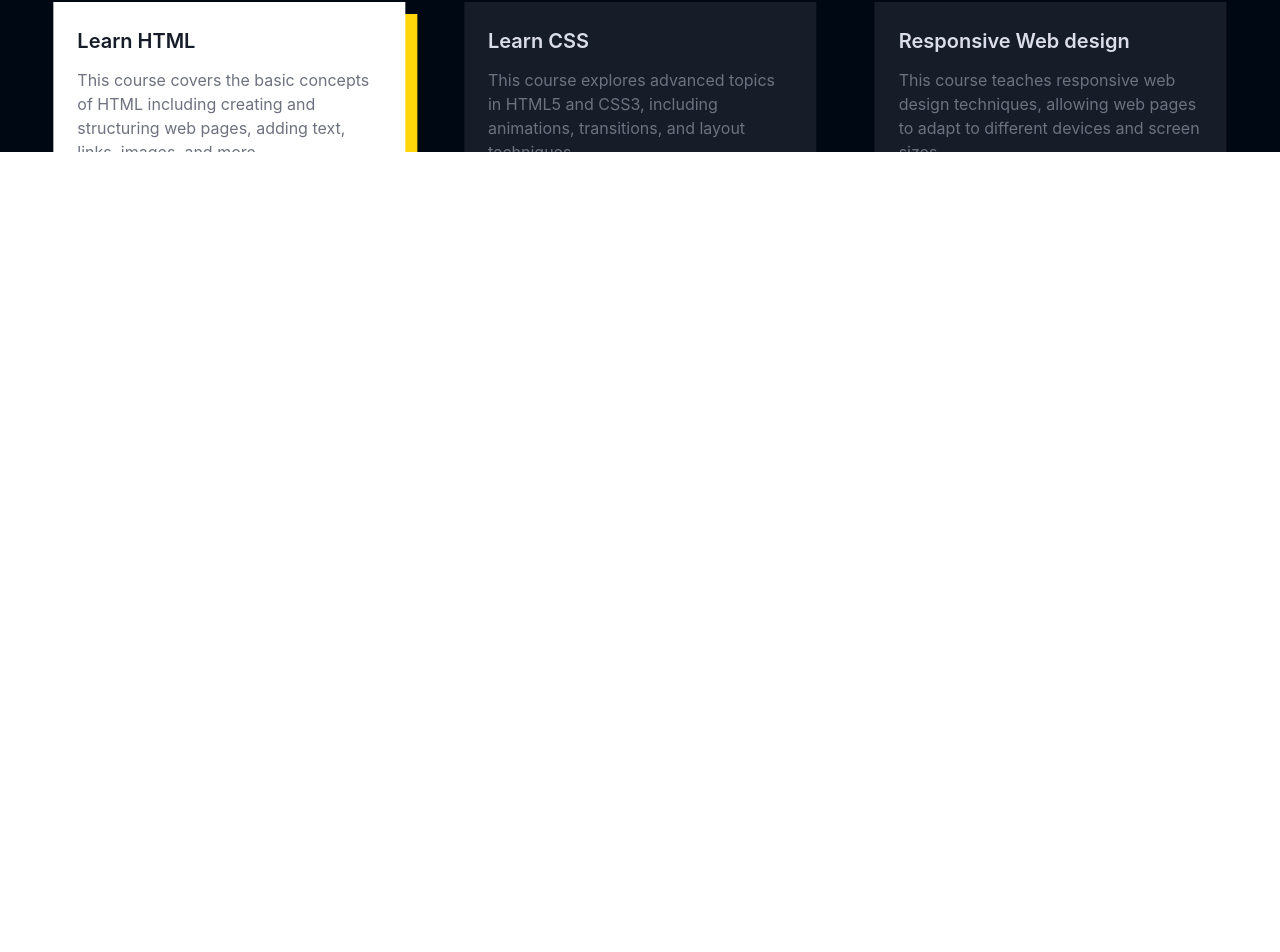
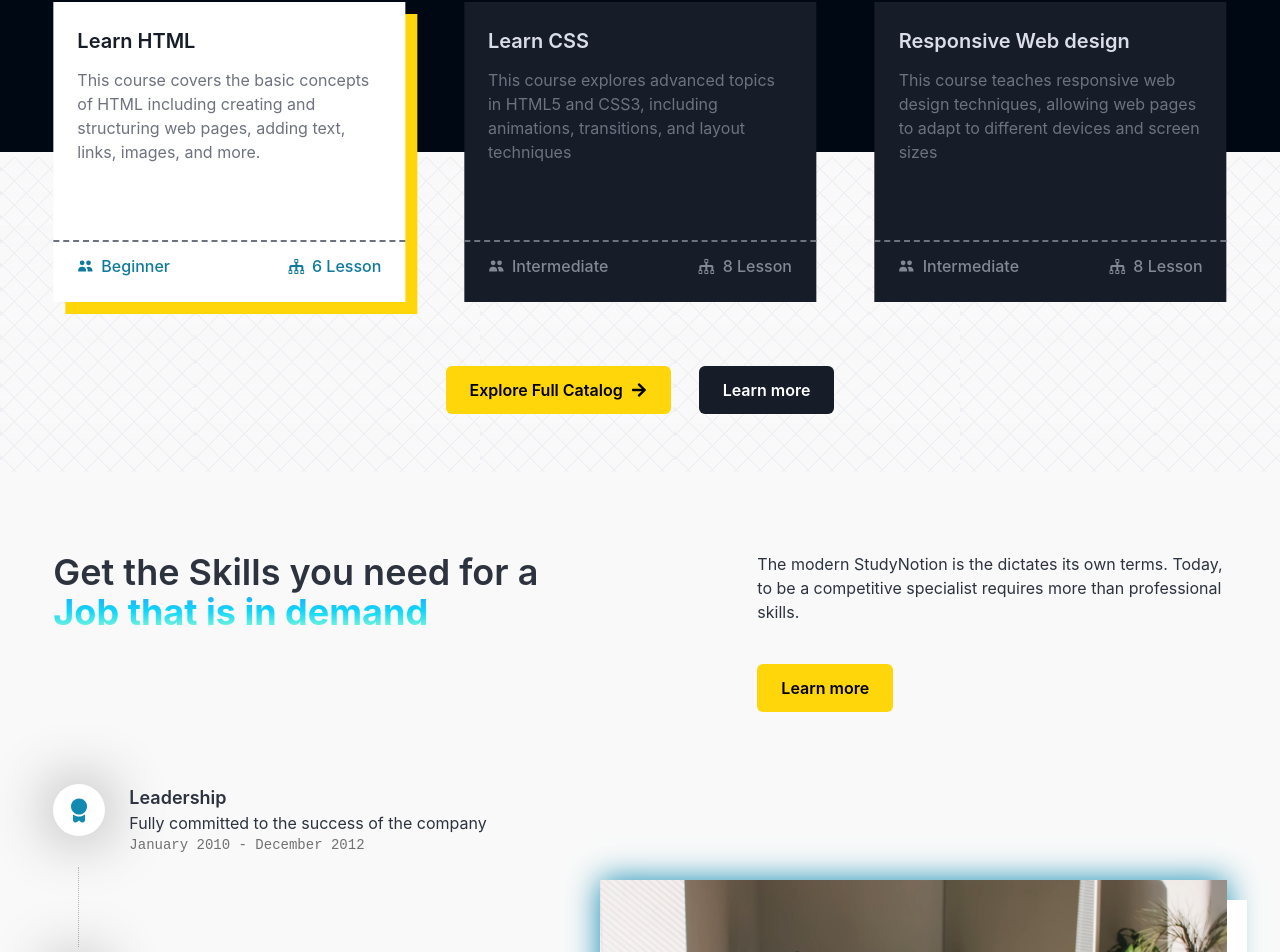
Before and after one commit to amitamrutiya/Study-Notion, a React (Vite) app in the folder frontend/: page / in a window 1280 px wide. Shown: the part 1830-2782 px from the top of the page. Before the commit the page ends 1982 px from the top, so only its background shows below. Built offline with nearby package versions, Linux system fonts and the light colour scheme; the HTML template or start-up script is replaced by a standard one.

Commit message:
create section 2 and section 3 in homepage

```diff
--- a/frontend/src/components/core/HomePage/CourseCard.jsx
+++ b/frontend/src/components/core/HomePage/CourseCard.jsx
@@ -2,26 +2,49 @@
 import { HiUsers } from "react-icons/hi";
 import { ImTree } from "react-icons/im";
 
+const CourseCard = ({ cardData, currentCard, setCurrentCard }) => {
+  return (
+    <div
+      className={`w-[360px] lg:w-[30%] text-richblack-25 h-[300px] box-border cursor-pointer
+                   ${
+                     currentCard === cardData.heading
+                       ? "bg-white shadow-[12px_12px_0_0] shadow-yellow-50"
+                       : "bg-richblack-800"
+                   }  `}
+      onClick={() => setCurrentCard(cardData.heading)}
+    >
+      <div className="border-b-[2px] border-richblack-400 border-dashed h-[80%] p-6 flex flex-col gap-3">
+        <div
+          className={` ${
+            currentCard === cardData.heading && "text-richblack-800"
+          } font-semibold text-[20px]`}
+        >
+          {" "}
+          {cardData?.heading}{" "}
+        </div>
+        <div className="text-richblack-400">{cardData.description}</div>
+      </div>
 
-const CourseCard = ({cardData, currentCard, setCurrentCard}) => {
-  return (
-
-    <div className = {`w-[360px] lg:w-[30%] text-richblack-25 h-[300px] box-border cursor-pointer
-                   ${currentCard === cardData.heading ? "bg-white shadow-[12px_12px_0_0] shadow-yellow-50" : "bg-richblack-800"}  `}
-                    onClick = {() => setCurrentCard(cardData.heading)} >
-
-        <div className="border-b-[2px] border-richblack-400 border-dashed h-[80%] p-6 flex flex-col gap-3">
-          <div className = {` ${currentCard === cardData.heading && "text-richblack-800"} font-semibold text-[20px]`} > {cardData?.heading} </div>
-          <div className="text-richblack-400">{cardData.description}</div>
-        </div>
-
-        <div className = {`flex justify-between ${currentCard === cardData.heading ? "text-blue-300" : "text-richblack-300" } px-6 py-3 font-medium`} >
-          <p className="flex items-center gap-2 text-[16px]">  <HiUsers /> {cardData.level} </p>           {/* Level :- Beginner*/}
-          <p className="flex items-center gap-2 text-[16px]"> <ImTree /> {cardData.lessionNumber} Lession </p>       {/* Flow Chart :- 6 Lession*/}
-        </div>
-
+      <div
+        className={`flex justify-between ${
+          currentCard === cardData.heading
+            ? "text-blue-300"
+            : "text-richblack-300"
+        } px-6 py-3 font-medium`}
+      >
+        <p className="flex items-center gap-2 text-[16px]">
+          {" "}
+          <HiUsers /> {cardData.level}{" "}
+        </p>{" "}
+        {/* Level :- Beginner*/}
+        <p className="flex items-center gap-2 text-[16px]">
+          {" "}
+          <ImTree /> {cardData.lessonNumber} Lesson{" "}
+        </p>{" "}
+        {/* Flow Chart :- 6 Lession*/}
+      </div>
     </div>
-
- )}
+  );
+};
 
 export default CourseCard;
--- a/frontend/src/pages/Home.jsx
+++ b/frontend/src/pages/Home.jsx
@@ -2,13 +2,13 @@ import { Link } from "react-router-dom";
 import { FaArrowRight } from "react-icons/fa";
 import HighlightText from "../components/core/HomePage/HighlightText";
 import Banner from "../assets/Images/banner.mp4";
-// import Footer from "../components/common/Footer";
 import CTAButton from "../components/core/HomePage/Button";
 import CodeBlocks from "../components/core/HomePage/CodeBlocks";
 import ExploreMore from "../components/core/HomePage/ExploreMore";
-// import InstructorSection from "../components/core/HomePage/InstructorSection";
-// import LearningLanguageSection from "../components/core/HomePage/LearningLanguageSection";
-// import TimelineSection from "../components/core/HomePage/TimelineSection";
+import Footer from "../components/common/Footer";
+import InstructorSection from "../components/core/HomePage/InstructorSection";
+import LearningLanguageSection from "../components/core/HomePage/LearningLanguageSection";
+import TimelineSection from "../components/core/HomePage/TimelineSection";
 // import ReviewSlider from "../components/common/ReviewSlider";
 
 function Home() {
@@ -69,7 +69,8 @@ function Home() {
             position={"lg:flex-row"}
             heading={
               <div className="text-4xl font-semibold">
-                Unlock Your <HighlightText text={"coding potential"} /> with our online courses
+                Unlock Your <HighlightText text={"coding potential"} /> with our
+                online courses
               </div>
             }
             subheading={
@@ -116,11 +117,65 @@ function Home() {
 
         <ExploreMore />
       </div>
-      {/* Section 2 */}
+      {/*Section 2  */}
+      <div className="bg-pure-greys-5 text-richblack-700">
+        <div className="homepage_bg h-[320px]">
+          <div className="mx-auto flex w-11/12 max-w-maxContent flex-col items-center justify-between gap-8">
+            <div className="lg:h-[150px]"></div>
 
-      {/* Section 3 */}
+            <div className="flex flex-row gap-7 text-white lg:mt-8">
+              <CTAButton active={true} linkto={"/signup"}>
+                <div className="flex items-center gap-2">
+                  {" "}
+                  Explore Full Catalog <FaArrowRight />{" "}
+                </div>
+              </CTAButton>
+              <CTAButton active={false} linkto={"/signup"}>
+                {" "}
+                Learn more{" "}
+              </CTAButton>
+            </div>
+          </div>
+        </div>
 
-      {/* Section 4 */}
+        <div className="mx-auto flex w-11/12 max-w-maxContent flex-col items-center justify-between gap-8 ">
+          <div className="mb-10 mt-[-100px] flex flex-col justify-between gap-7 lg:mt-20 lg:flex-row lg:gap-0">
+            <div className="text-4xl font-semibold lg:w-[45%] ">
+              Get the Skills you need for a
+              <HighlightText text={"Job that is in demand"} />
+            </div>
+
+            <div className="flex flex-col items-start gap-10 lg:w-[40%]">
+              <p className="text-[16px]">
+                {" "}
+                The modern StudyNotion is the dictates its own terms. Today, to
+                be a competitive specialist requires more than professional
+                skills.{" "}
+              </p>
+              <CTAButton active={true} linkto={"/signup"}>
+                {" "}
+                Learn more{" "}
+              </CTAButton>
+            </div>
+          </div>
+
+          <TimelineSection />
+          <LearningLanguageSection />
+        </div>
+      </div>
+
+      {/*Section 3 */}
+      <div className="relative mx-auto my-20 flex w-11/12 max-w-maxContent flex-col items-center justify-between gap-8 bg-richblack-900 text-white">
+        <InstructorSection />
+        <h1 className="text-center text-4xl font-semibold mt-8">
+          {" "}
+          Reviews from Other Learners{" "}
+        </h1>
+        {/* Review Slider here */}
+        {/* <ReviewSlider /> */}
+      </div>
+      {/* Footer */}
+      <Footer />
     </div>
   );
 }
```
